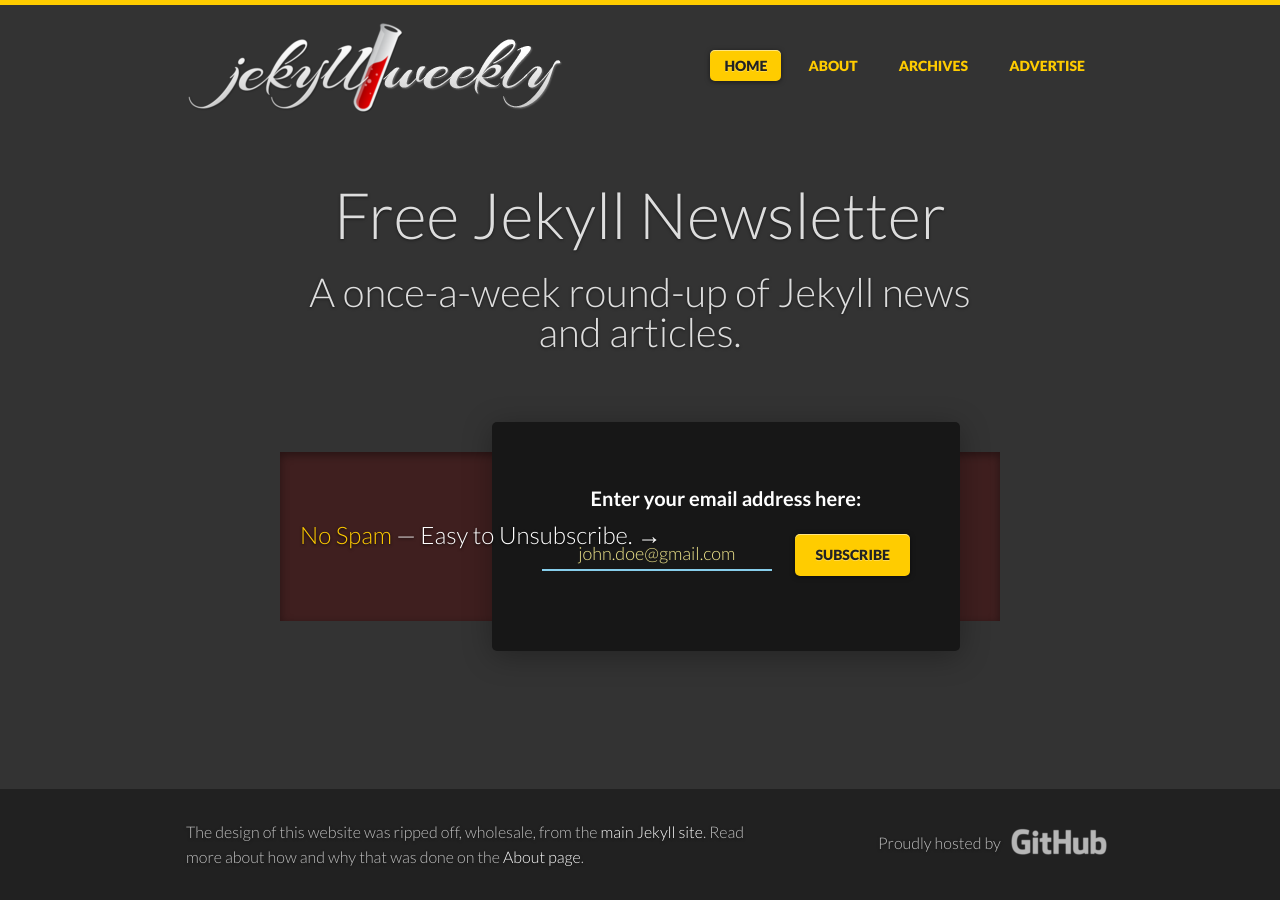
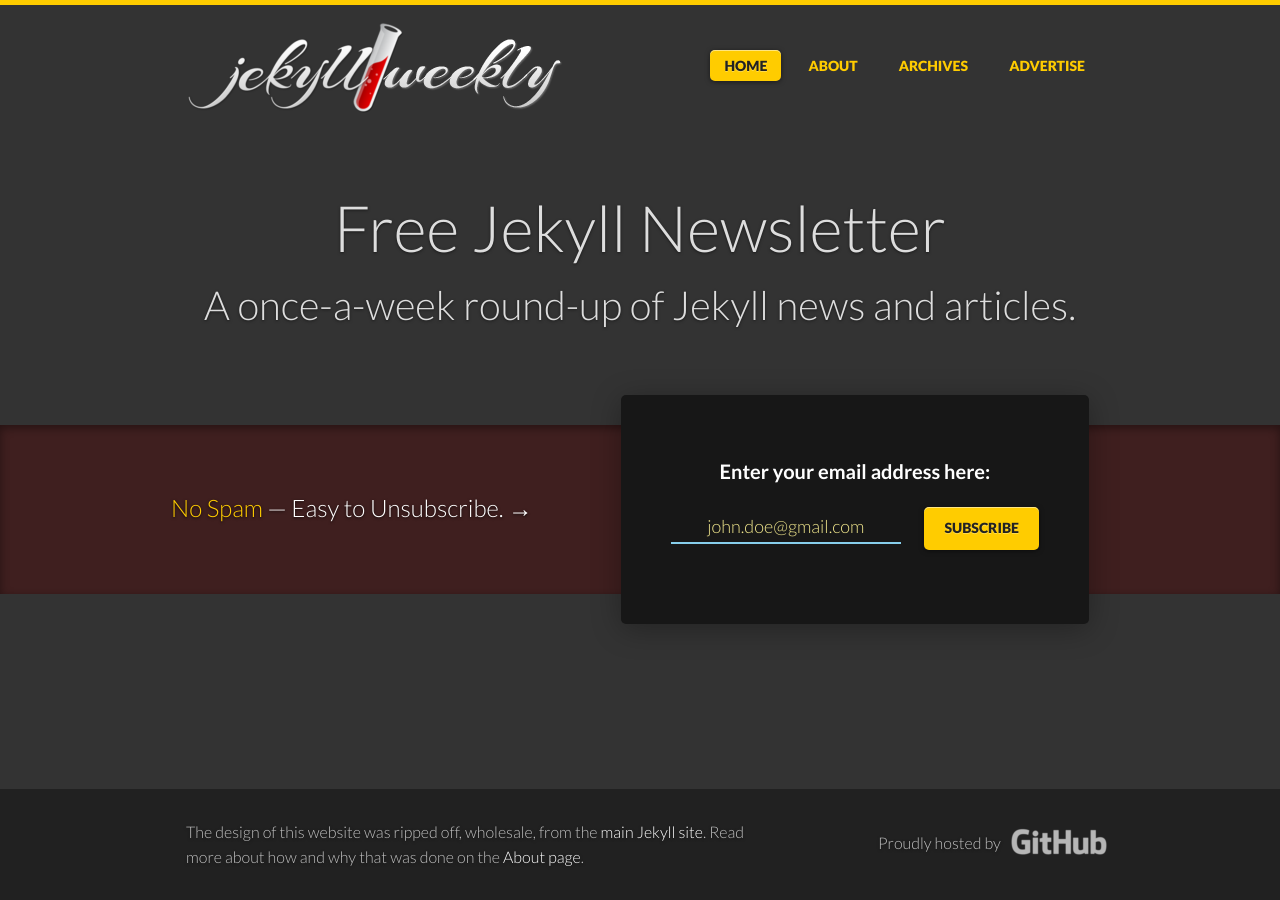
Before and after one commit to jekyllweekly/jekyllweekly.github.io, a Jekyll site: the page built from index.html, in a window 1280 px wide. Built offline with Jekyll 4.4.1, drawn with Linux system fonts in a browser that asks for light colours; nearby versions of some CDN libraries; comment, search, counter and statistics services are not loaded.

Commit message:
Updated '/_layouts/default.html' via CloudCannon

```diff
--- a/_layouts/default.html
+++ b/_layouts/default.html
@@ -3,8 +3,7 @@
 
   {% include head.html %}
 
-  <!--<body{% if page.url == '/' %} class="home"{% elsif page.title == 'Newsletter Archives' %} class="archive"{% endif %} itemscope itemtype="http://schema.org/WebPage">-->
-  <body{% if page.title == 'Newsletter Archives' %} class="archive"{% endif %} itemscope itemtype="http://schema.org/WebPage">
+  <body{% if page.url == '/' %} class="home"{% elsif page.title == 'Newsletter Archives' %} class="archive"{% endif %} itemscope itemtype="http://schema.org/WebPage">
 
     {% include header.html %}
 
```
